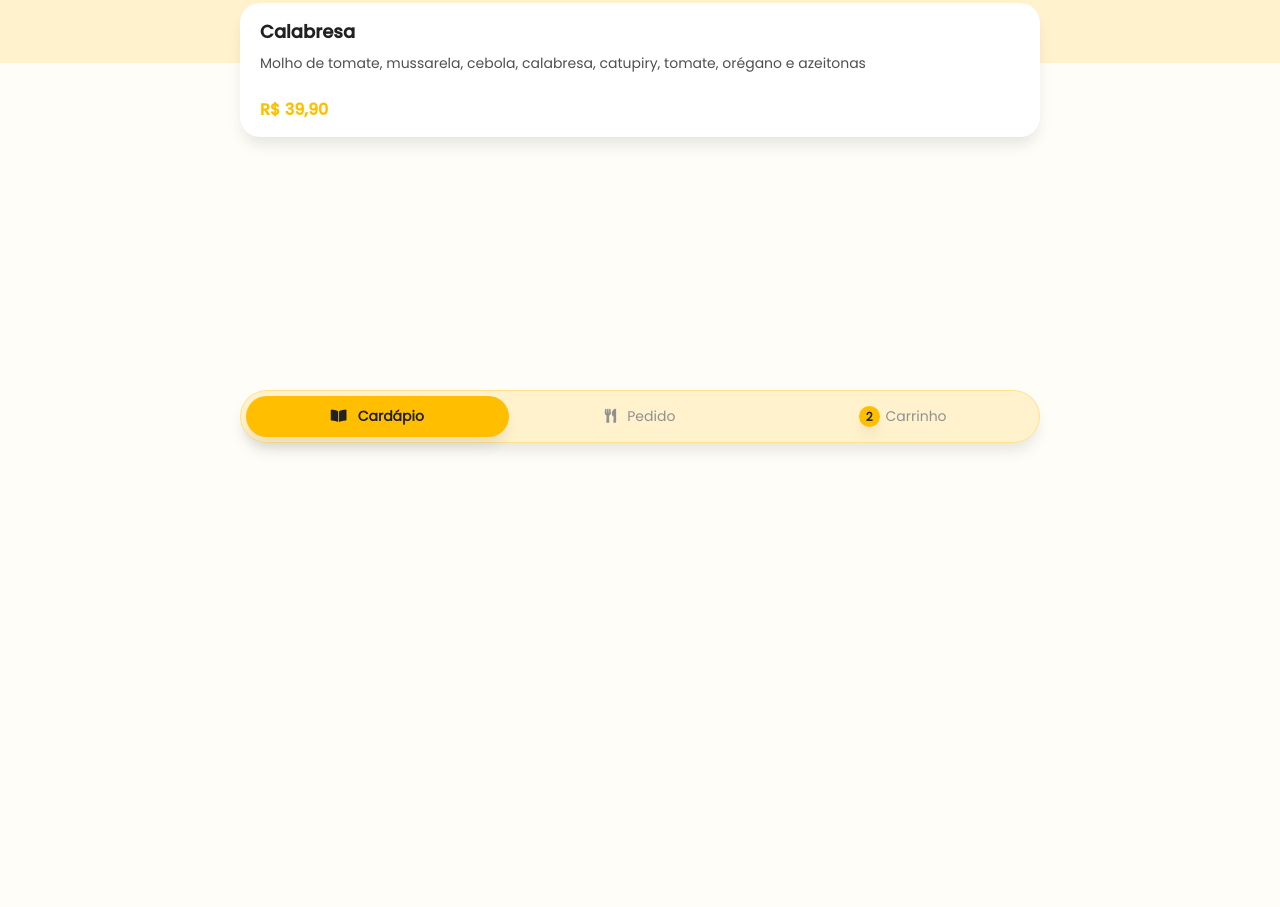
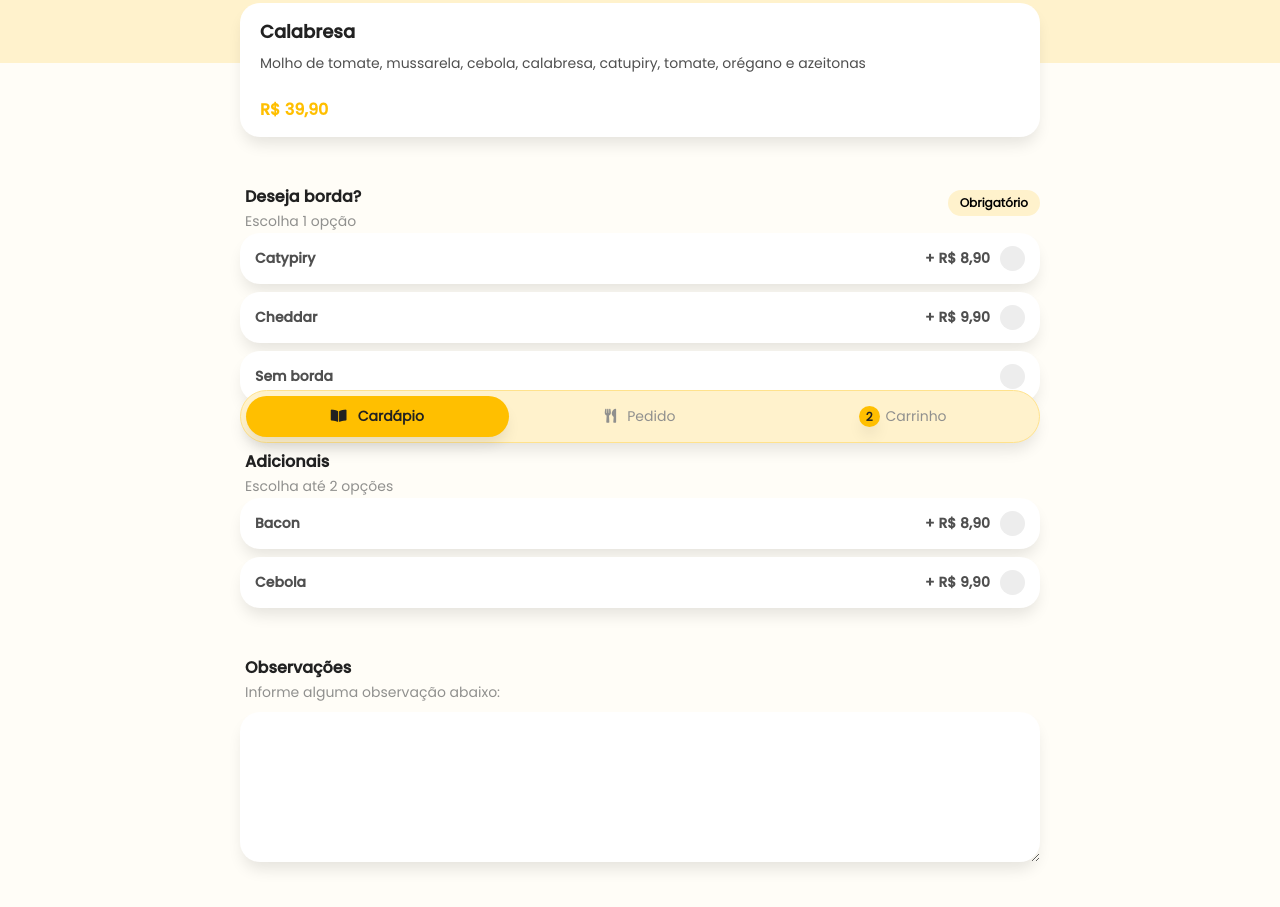
Before and after one commit to jhon-breno/delivery, a plain HTML site: page item.html in a window 1280 px wide. Shown: the part 347-1254 px from the top of the page. Before the commit the page ends 800 px from the top, so only its background shows below. Drawn offline with Linux system fonts and the light colour scheme.

Commit message:
feat: add adicionais and opcions observations in product details

```diff
--- a/css/main.css
+++ b/css/main.css
@@ -282,3 +282,115 @@ section.categoria {
   margin: 0 auto;
   margin-bottom: 10px;
 }
+
+.sub-title-categoria {
+  color: var(--color-text-out);
+  margin-left: 5px;
+  font-size: 14px;
+}
+
+.card-opcionais {
+  display: flex;
+  flex-direction: row !important;
+}
+
+.infos-produto-opcional {
+  flex: 1;
+  display: flex;
+  flex-direction: row;
+  justify-content: space-between;
+  font-size: 14px;
+}
+
+.infos-produto-opcional .name .infos-produto-opcional .price {
+  color: var(--color-black);
+}
+
+.opcionais .badge {
+  float: right;
+  background-color: var(--color-secondary);
+  padding: 7px 12px;
+  border-radius: 50px;
+  color: black;
+  margin-top: 5px;
+}
+
+.checks {
+  margin-left: 10px;
+}
+
+.container-check {
+  display: block;
+  position: relative;
+  padding-left: 25px;
+  margin-bottom: 12px;
+  cursor: pointer;
+  font-size: 22px;
+  user-select: none;
+  -webkit-user-select: none;
+  -moz-user-select: none;
+}
+
+.container-check input {
+  position: absolute;
+  opacity: 0;
+  cursor: pointer;
+  height: 0;
+  width: 0;
+}
+
+.checkmark {
+  position: absolute;
+  top: -2px;
+  left: 0;
+  height: 25px;
+  width: 25px;
+  border-radius: 50%;
+  background-color: var(--color-input-out);
+}
+
+.container-check:hover input ~ .checkmark {
+  background-color: var(--color-text-out);
+}
+
+.container-check input:checked ~ .checkmark {
+  background-color: var(--color-primary);
+}
+
+.checkmark:after {
+  content: "";
+  position: absolute;
+  display: none;
+}
+
+.container-check input:checked ~ .checkmark:after {
+  display: block;
+}
+
+.container-check .checkmark:after {
+  left: 9px;
+  top: 7px;
+  width: 6px;
+  height: 10px;
+  border: solid var(--color-white);
+  transform: rotate(45deg);
+  -webkit-transform: rotate(45deg);
+  -moz-transform: rotate(45deg);
+  -ms-transform: rotate(45deg);
+  border-width: 0 3px 3px 0;
+}
+
+.form-control {
+  background-color: var(--color-white) !important;
+  color: var(--color-black) !important;
+  border-radius: 20px !important;
+  padding: 15px 25px !important;
+  font-size: 16px !important;
+  box-shadow: 0 10px 15px -3px rgba(0, 0, 0, 0.1) !important;
+  border: none !important;
+  height: 50px;
+}
+
+textarea {
+  height: 150px !important;
+}
--- a/item.html
+++ b/item.html
@@ -49,6 +49,93 @@
       </div>
     </section>
 
+    <section class="opcionais width-fix mt-5 pb-5">
+      <div class="container-group mb-5">
+        <span class="badge">Obrigatório</span>
+        <p class="title-categoria mb-0"><b>Deseja borda?</b></p>
+        <span class="sub-title-categoria">Escolha 1 opção</span>
+
+        <div class="card card-opcionais mb-2">
+          <div class="infos-produto-opcional">
+            <p class="name mb-0"><b>Catypiry</b></p>
+            <p class="price mb-0"><b>+ R$ 8,90</b></p>
+          </div>
+          <div class="checks">
+            <label class="container-check">
+              <input type="checkbox" />
+              <span class="checkmark"></span>
+            </label>
+          </div>
+        </div>
+
+        <div class="card card-opcionais mb-2">
+          <div class="infos-produto-opcional">
+            <p class="name mb-0"><b>Cheddar</b></p>
+            <p class="price mb-0"><b>+ R$ 9,90</b></p>
+          </div>
+          <div class="checks">
+            <label class="container-check">
+              <input type="checkbox" />
+              <span class="checkmark"></span>
+            </label>
+          </div>
+        </div>
+
+        <div class="card card-opcionais mb-2">
+          <div class="infos-produto-opcional">
+            <p class="name mb-0"><b>Sem borda</b></p>
+            <!-- <p class="price mb-0"><b>+ R$ 0,00</b></p> -->
+          </div>
+          <div class="checks">
+            <label class="container-check">
+              <input type="checkbox" />
+              <span class="checkmark"></span>
+            </label>
+          </div>
+        </div>
+      </div>
+
+      <div class="container-group mb-5">
+        <p class="title-categoria mb-0"><b>Adicionais</b></p>
+        <span class="sub-title-categoria">Escolha até 2 opções</span>
+
+        <div class="card card-opcionais mb-2">
+          <div class="infos-produto-opcional">
+            <p class="name mb-0"><b>Bacon</b></p>
+            <p class="price mb-0"><b>+ R$ 8,90</b></p>
+          </div>
+          <div class="checks">
+            <label class="container-check">
+              <input type="checkbox" />
+              <span class="checkmark"></span>
+            </label>
+          </div>
+        </div>
+
+        <div class="card card-opcionais mb-2">
+          <div class="infos-produto-opcional">
+            <p class="name mb-0"><b>Cebola</b></p>
+            <p class="price mb-0"><b>+ R$ 9,90</b></p>
+          </div>
+          <div class="checks">
+            <label class="container-check">
+              <input type="checkbox" />
+              <span class="checkmark"></span>
+            </label>
+          </div>
+        </div>
+      </div>
+
+      <div class="container-group mb-5">
+        <p class="title-categoria mb-0"><b>Observações</b></p>
+        <span class="sub-title-categoria"
+          >Informe alguma observação abaixo:</span
+        >
+
+        <textarea class="form-control mt-2" rows="5"></textarea>
+      </div>
+    </section>
+
     <section class="menu-bottom" id="menu-bottom">
       <a class="menu-bottom-item active" href="#">
         <i class="fa fa-book-open"></i> &nbsp; Cardápio
```
